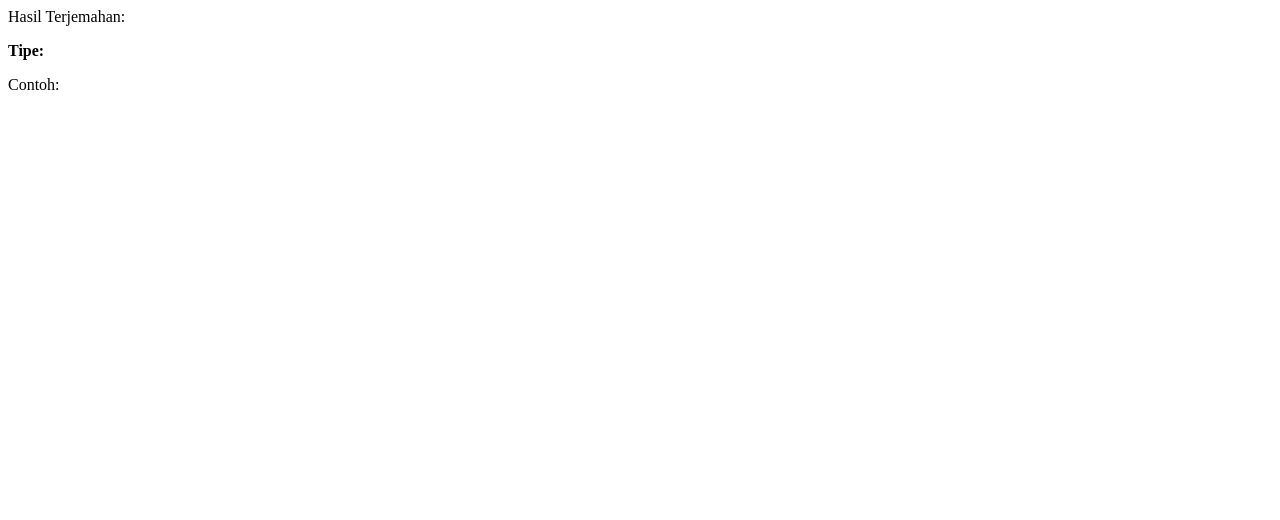
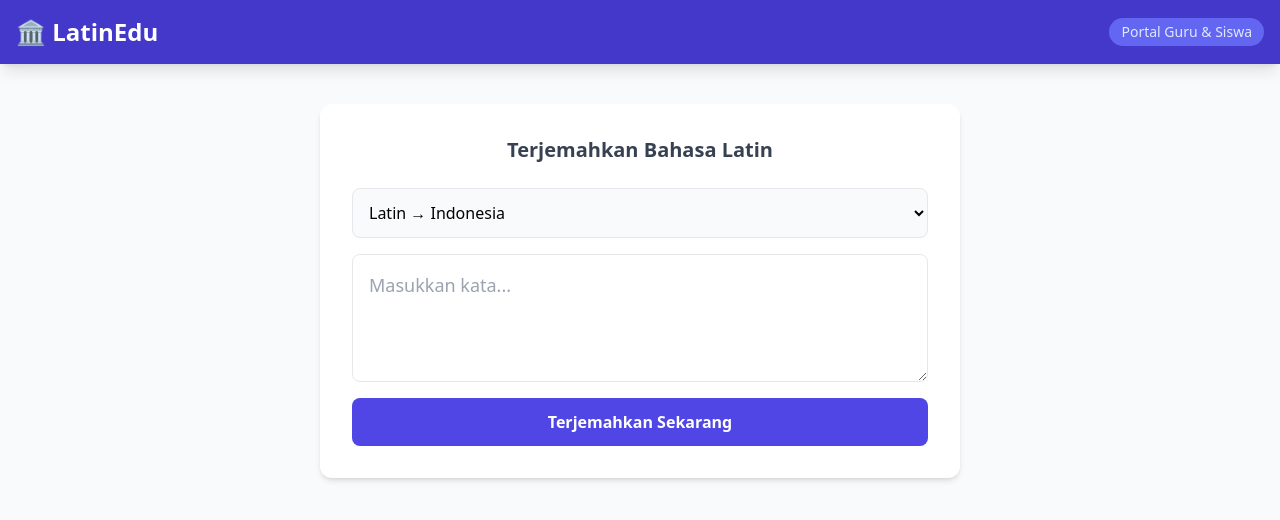
Before and after one commit to agustinusdarmeliombuja-cpu/lingua-latina-translator4, a website: page index.html in a window 1280 px wide. Drawn offline with nearby package versions, Linux system fonts and the light colour scheme.

Commit message:
Update index.html

```diff
--- a/index.html
+++ b/index.html
@@ -1,42 +1,85 @@
-<!-- Cari bagian <div id="outputContainer"> di file sebelumnya dan ganti dengan ini -->
-<div id="outputContainer" class="mt-8 hidden">
-    <div class="p-4 bg-indigo-50 border-l-4 border-indigo-500 rounded-r-xl">
-        <label class="text-xs font-bold text-indigo-400 uppercase">Hasil Terjemahan:</label>
-        <p id="resultText" class="text-2xl font-serif italic text-gray-800"></p>
+<!DOCTYPE html>
+<html lang="id">
+<head>
+    <meta charset="UTF-8">
+    <meta name="viewport" content="width=device-width, initial-scale=1.0">
+    <title>LatinEdu - Penerjemah Digital</title>
+    <script src="https://cdn.tailwindcss.com"></script>
+</head>
+<body class="bg-slate-50 min-h-screen font-sans">
 
-        <div id="extraInfo" class="mt-4 pt-4 border-t border-indigo-200">
-            <p class="text-sm"><strong>Tipe:</strong> <span id="resGrammar"></span></p>
-            <p class="text-sm text-gray-600 mt-1"><i id="resDesc"></i></p>
-            <div class="mt-2 p-2 bg-white rounded border text-sm italic text-blue-700">
-                Contoh: <span id="resExample"></span>
+    <nav class="bg-indigo-700 p-4 text-white shadow-lg">
+        <div class="container mx-auto flex justify-between items-center">
+            <h1 class="text-2xl font-bold">🏛️ LatinEdu</h1>
+            <span class="text-sm bg-indigo-500 px-3 py-1 rounded-full text-indigo-100">Portal Guru & Siswa</span>
         </div>
-        </div>
-    </div>
-    <p id="resSource" class="text-[10px] text-right mt-2 text-gray-400 uppercase tracking-widest"></p>
+    </nav>
+
+    <main class="container mx-auto mt-10 px-4 max-w-2xl">
+        <div class="bg-white p-8 rounded-xl shadow-md">
+            <h2 class="text-xl font-semibold mb-6 text-gray-700 text-center">Terjemahkan Bahasa Latin</h2>
+
+            <div class="flex flex-col gap-4">
+                <select id="mode" class="p-3 border rounded-lg bg-gray-50 focus:outline-none focus:ring-2 focus:ring-indigo-500">
+                    <option value="latin-to-id">Latin → Indonesia</option>
+                    <option value="id-to-latin">Indonesia → Latin</option>
+                </select>
+
+                <textarea id="inputText" placeholder="Masukkan kata..." class="p-4 border rounded-lg h-32 focus:outline-none focus:ring-2 focus:ring-indigo-500 text-lg"></textarea>
+
+                <button onclick="translateText()" class="bg-indigo-600 hover:bg-indigo-700 text-white font-bold py-3 rounded-lg transition-all">
+                    Terjemahkan Sekarang
+                </button>
             </div>
 
+            <!-- Hasil Terjemahan -->
+            <div id="resultBox" class="mt-8 p-6 bg-indigo-50 rounded-lg hidden">
+                <h3 class="text-indigo-800 font-bold text-sm uppercase mb-2">Hasil Terjemahan:</h3>
+                <div id="translatedValue" class="text-2xl font-serif text-gray-800 mb-3 italic"></div>
+                <hr class="border-indigo-200 my-3">
+                <p class="text-sm text-gray-600"><strong>Kategori:</strong> <span id="categoryValue"></span></p>
+                <p class="text-sm text-gray-600 mt-2 italic"><strong>Contoh:</strong> <span id="exampleValue"></span></p>
+            </div>
+
+            <!-- Error Message -->
+            <div id="errorBox" class="mt-4 p-4 bg-red-100 text-red-700 rounded-lg hidden"></div>
+        </div>
+    </main>
+
     <script>
-    async function doTranslate() {
-        const text = document.getElementById('inputText').value;
-        const source = document.getElementById('sourceLang').value;
-        const outputDiv = document.getElementById('outputContainer');
+        async function translateText() {
+            const query = document.getElementById('inputText').value;
+            const mode = document.getElementById('mode').value;
+            const resultBox = document.getElementById('resultBox');
+            const errorBox = document.getElementById('errorBox');
 
-        if(!text) return alert("Isi teks!");
+            if (!query) return alert("Masukkan kata terlebih dahulu");
 
-        const response = await fetch('/api/translate', {
+            try {
+                const response = await fetch('http://localhost:3000/api/translate', {
                     method: 'POST',
-            headers: {'Content-Type': 'application/json'},
-            body: JSON.stringify({ text, source })
+                    headers: { 'Content-Type': 'application/json' },
+                    body: JSON.stringify({ query, mode })
                 });
+
                 const data = await response.json();
 
-        if(data.success) {
-            outputDiv.classList.remove('hidden');
-            document.getElementById('resultText').innerText = data.translation;
-            document.getElementById('resGrammar').innerText = data.grammar;
-            document.getElementById('resDesc').innerText = data.description;
-            document.getElementById('resExample').innerText = data.example;
-            document.getElementById('resSource').innerText = "Sumber: " + data.source;
+                if (data.success) {
+                    errorBox.classList.add('hidden');
+                    resultBox.classList.remove('hidden');
+
+                    document.getElementById('translatedValue').innerText = mode === 'latin-to-id' ? data.data.indonesia : data.data.latin;
+                    document.getElementById('categoryValue').innerText = data.data.category;
+                    document.getElementById('exampleValue').innerText = data.data.example;
+                } else {
+                    resultBox.classList.add('hidden');
+                    errorBox.classList.remove('hidden');
+                    errorBox.innerText = data.message;
+                }
+            } catch (err) {
+                alert("Gagal terhubung ke server backend!");
             }
         }
     </script>
+</body>
+</html>
```
Lines whose indentation alone changed are shown as unchanged.
